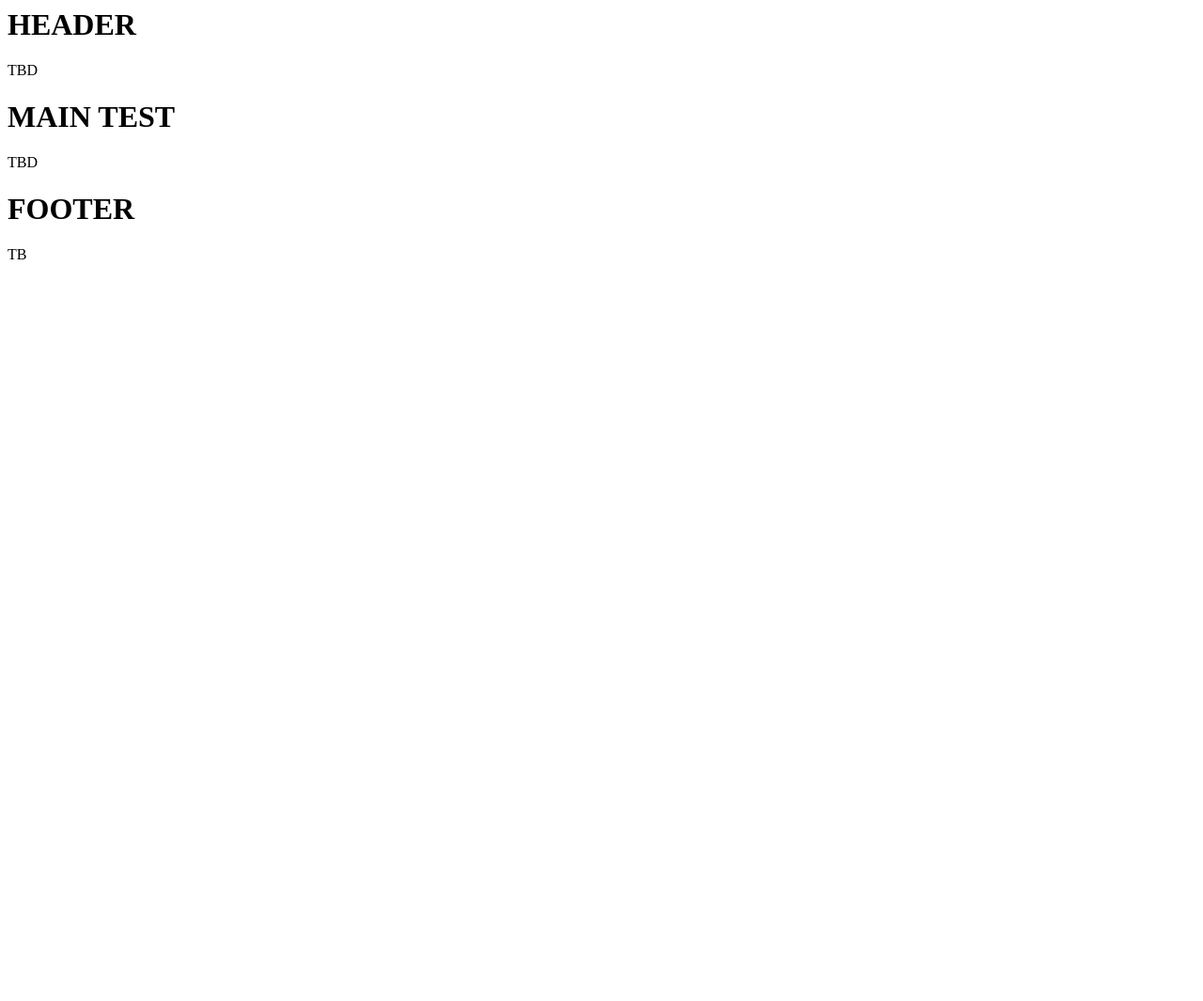
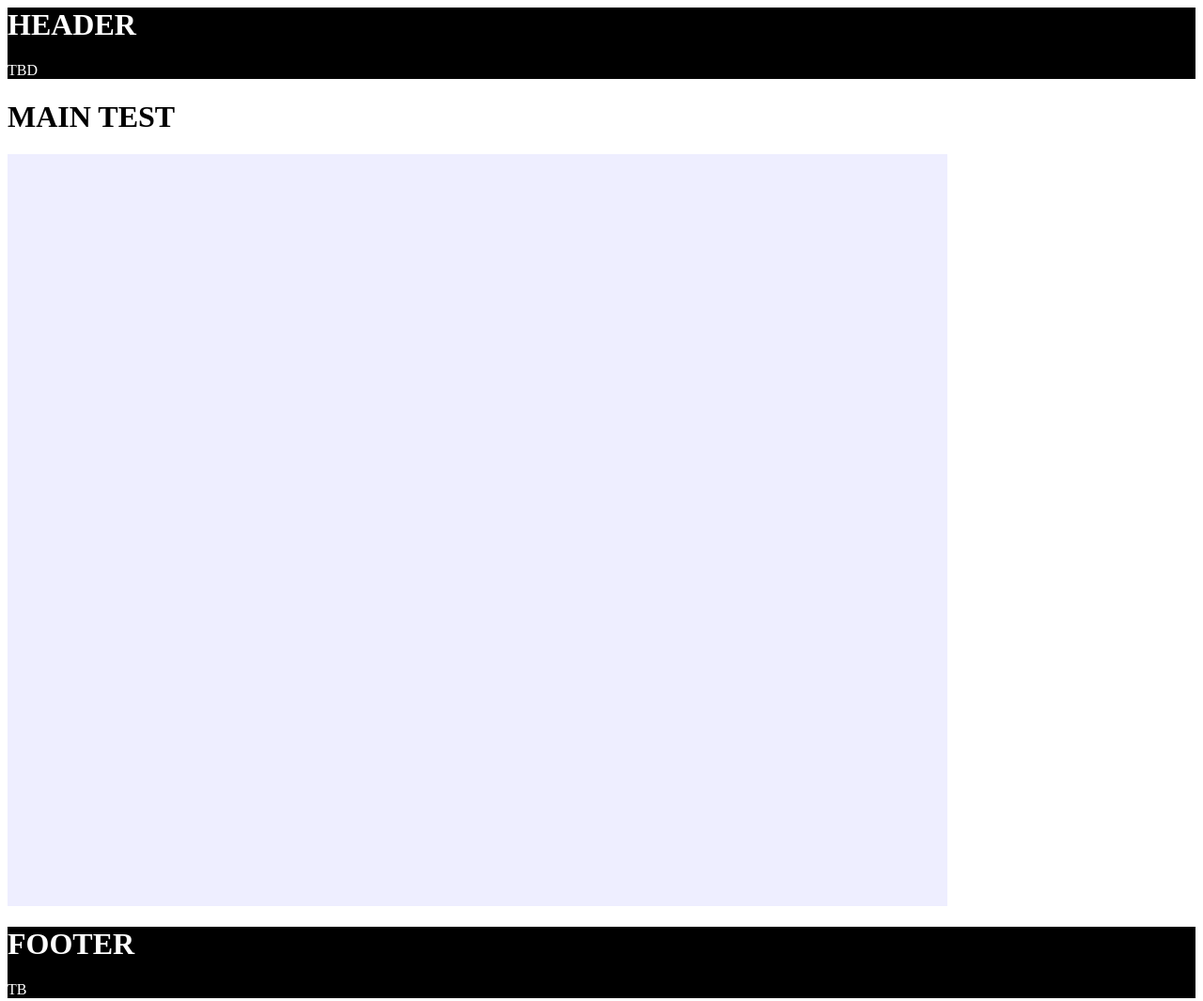
Before and after one commit to chabb/dominoPlot, a website: page web/index.html in a window 1280 px wide. Shown: the whole page at 94% size. Before the commit the page ends 800 px from the top, so only its background shows below. Drawn offline with nearby package versions, Linux system fonts and the light colour scheme.

Commit message:
Basic structure

```diff
--- a/web/assets/css/ui.css
+++ b/web/assets/css/ui.css
@@ -0,0 +1,9 @@
+.header, .footer {
+    background-color: black;
+    color: white;
+}
+
+
+#main {
+    background-color: #EEEEFF;
+}
--- a/web/index.html
+++ b/web/index.html
@@ -7,13 +7,21 @@
     <script type="text/javascript" src="lib/d3.min.js"></script>
     <script type="text/javascript" src='https://code.jquery.com/jquery-2.1.4.min.js'></script>
     <script type="text/javascript" src="src/scripts/dataEngine.js"></script>
+    <script type="text/javascript" src="src/scripts/svgChart.js"></script>
+    <script type="text/javascript" src="src/scripts/ui.js"></script>
 
 </head>
 
 <body id="landing-page">
-    <h1>HEADER</h1> TBD
-    <h1>MAIN TEST</h1> TBD
-    <h1>FOOTER</h1> TB
+    <div class="header">
+        <h1>HEADER</h1> TBD
+    </div>
+    <h1>MAIN TEST</h1>
+    <div id="main"></div>
+
+    <div class="footer">
+        <h1>FOOTER</h1> TB
+    </div>
 
 
     <script type="text/javascript">
--- a/web/src/scripts/svgChart.js
+++ b/web/src/scripts/svgChart.js
@@ -27,26 +27,43 @@ var contents = d3.map([
 console.log('start computing');
 var  result = d3.computeIntersections(contents);
 console.log(result);
-d3.select('#main')
-    .datum(result)
-    .call(chart);
 
 
 
-// you have a data-bound element
-/// END OF MAIN FILE
+// selection.call(function[, arguments…]) Invoke the function ONCE, with the provided arguments
+//The this context of the called function is also the current selection. This is slightly redundant with the first argument,
+//which we might fix in the future.
+//If you use an object's method in selection.call and need this to point to that object
+//you create a function bound to the object before calling.
 
 
 
+console.log(d3.select('#main'));
 
+
+$(document).ready(function(){
+   d3.select('#main')
+    .datum([result])
+    .call(chart.main);
+})
+
+// you have a data-bound element
+/// END OF MAIN FILE
 function dominoPlot(options) {
     // setup variable
+
     var chart = {};
-
+    margin = options.margin;
+    width = options.width;
+    height = options.height;
+    barWidth = options.barWidth;
+    barColor = options.barColor;
 
     // this fonction init the groups and the basic element
     var svgInit = function(selection) {
+        console.log('Defining groups',selection);
         selection.each(function(data) {
+            console.log('SVG INIT',selection);
             var svg = d3.select(this);
             // create the main container
             svg.append('g')
@@ -105,5 +122,17 @@ function dominoPlot(options) {
         if (!argument.length) { return width; }
         barWidth = width;
     }
+
+    chart.main = function(selection) {
+        console.log('start',selection.data());
+        selection.style(
+            {
+                'width'  : chart.width(),
+                'height' : chart.height()
+            }
+        );
+        svgInit(selection);
+    }
+
     return chart;
 }
```
Also changed, not shown: web/src/index.tpl.html (+10 -5 lines).
